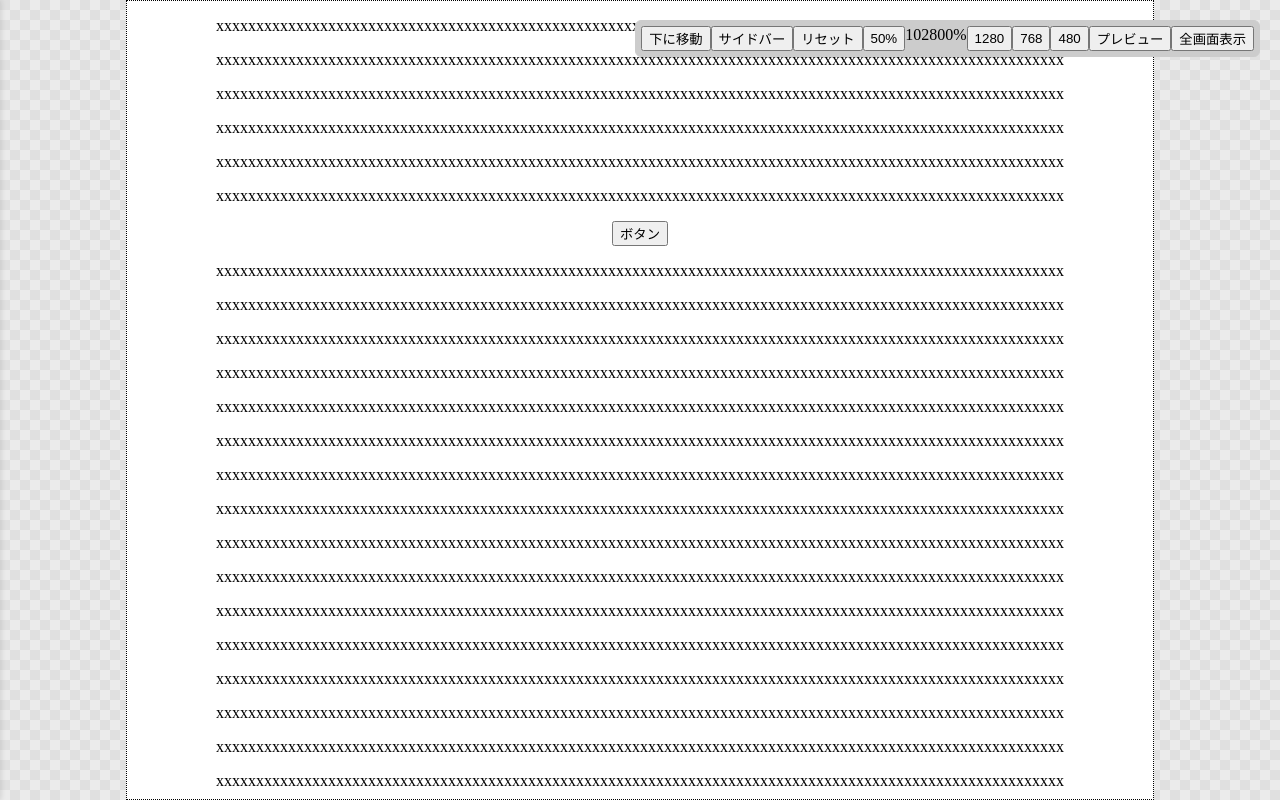
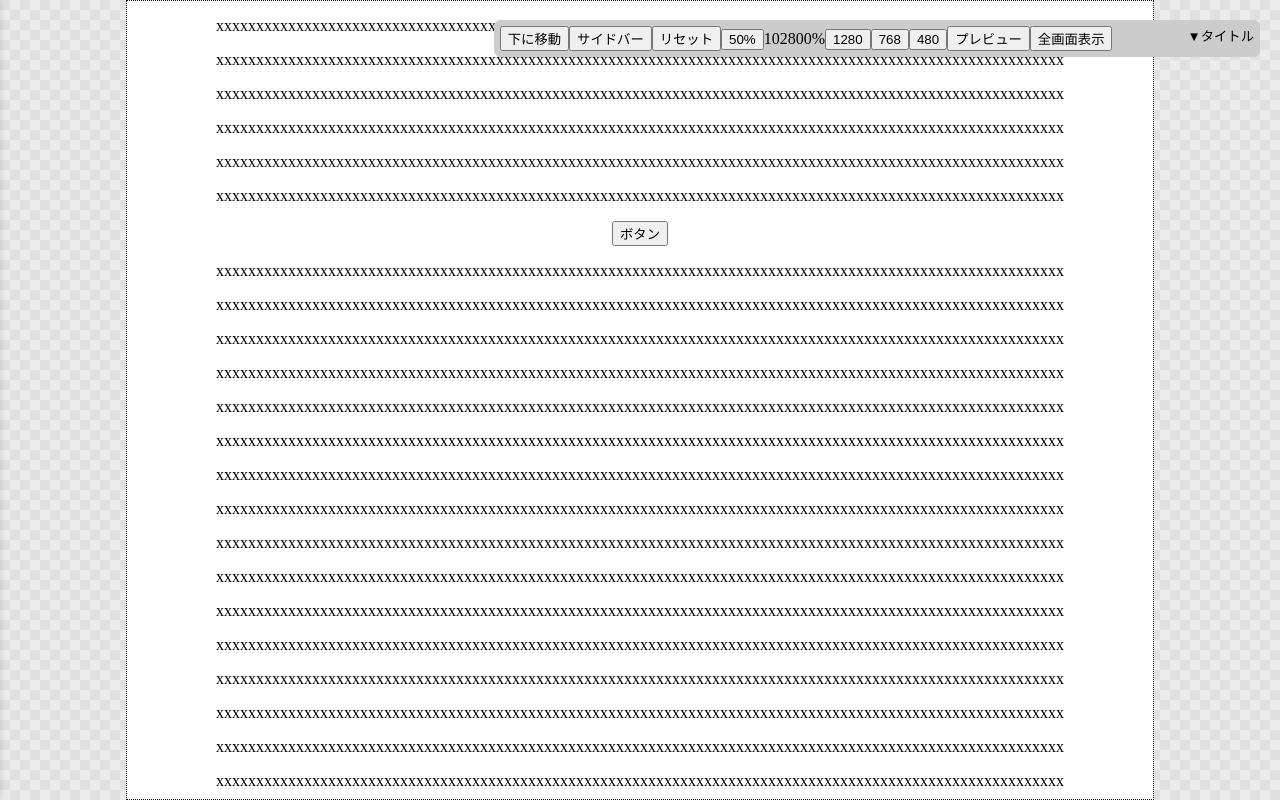
Before and after one commit to takahiro-tanaka-job/layout-editor, a React (Vite) app: page / in a window 1280 px wide. Built offline with nearby package versions, Linux system fonts and the light colour scheme.

Commit message:
エキスパンダー

```diff
--- a/src/App.tsx
+++ b/src/App.tsx
@@ -14,6 +14,8 @@ function App() {
   const [preview, setpPeview] = React.useState(false);
   const [isOpen, setIsOpen] = React.useState(false);
   const [fullScreen, setFullScreen] = React.useState(false);
+
+  const [isExpanded1, setIsExpanded1] = React.useState(false);
 
   const onFullScreenChange = React.useCallback((isFullScreen: boolean) => {
     setFullScreen(isFullScreen);
@@ -87,6 +89,7 @@ function App() {
         <h1>サイドバー</h1>
       </components.SideBar.Cotrol>}
       <components.FloatingPanel.Cotrol>
+        <div css={css`margin: 0 75px 0 0;`}>
           {preview && <>
             <button onClick={() => setpPeview(false)}>戻る</button>
           </>}
@@ -104,6 +107,13 @@ function App() {
             <button onClick={() => setpPeview(true)} children="プレビュー" />
             <button onClick={() => setFullScreen(true)} children="全画面表示" />
           </>}
+        </div>
+        <components.Expander.Cotrol
+          header={<components.ExpanderButton isExpanded={isExpanded1} setIsExpanded={setIsExpanded1}>
+            {'タイトル'}
+          </components.ExpanderButton>}>
+          {isExpanded1 && <p>これはセクション 1 の内容です。</p>}
+        </components.Expander.Cotrol>
       </components.FloatingPanel.Cotrol>
     </div>
   );
--- /dev/null
+++ b/src/components/Expander/Cotrol.module.css
@@ -0,0 +1,24 @@
+.root {
+  margin: 0;
+  padding: 0;
+  overflow: hidden;
+}
+
+.header {
+  width: 100%;
+  cursor: pointer;
+  display: flex;
+  justify-content: space-between;
+  align-items: center;
+}
+
+.button {
+  display: flex;
+  align-items: center;
+  width: 100%;
+  cursor: pointer;
+  background: none;
+  border: none;
+  padding: 0;
+  margin: 0;
+}
--- /dev/null
+++ b/src/components/Expander/Cotrol.tsx
@@ -0,0 +1,30 @@
+import React from "react";
+import styles from "./Cotrol.module.css";
+
+export const ExpanderButton = (props: {
+  isExpanded: boolean,
+  setIsExpanded: React.Dispatch<React.SetStateAction<boolean>>,
+  children?: React.ReactNode
+}) => {
+
+  return (
+    <button className={styles.button} onClick={() => props.setIsExpanded((prev) => !prev)}>
+      {props.isExpanded ? "▲" : "▼"}{props.children}
+    </button>
+  );
+};
+
+export const Cotrol = (props: {
+  children: React.ReactNode;
+  header: React.ReactNode; // 外部から渡される header
+}) => {
+  return (
+    <div className={styles.root}>
+      <div className={styles.header}>{props.header}</div>
+      {props.children}
+    </div>
+  );
+};
+
+Cotrol.displayName = "Expander";
+export default Cotrol;
--- a/src/components/index.ts
+++ b/src/components/index.ts
@@ -1,3 +1,5 @@
+export * as Expander from './Expander/Cotrol'
+export { ExpanderButton } from './Expander/Cotrol'
 export * as FloatingPanel from './FloatingPanel/Cotrol'
 export * as FullScreen from './FullScreen/Cotrol'
 export * as GridPanel from './GridPanel/Cotrol'
```
Lines whose indentation alone changed are shown as unchanged.
